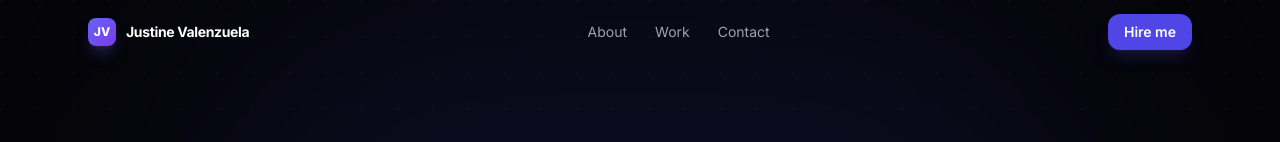
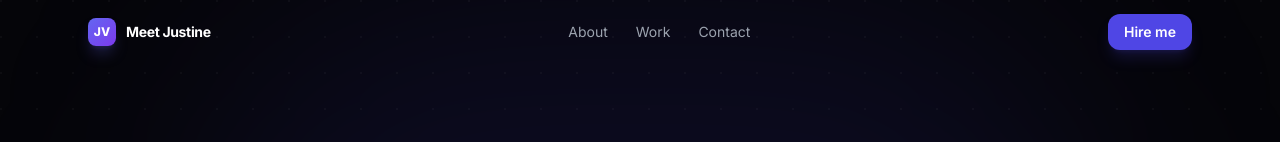
Before and after one commit to valenzuelajustinejurel/jv-portfolio, a React (Vite) app: page / in a window 1280 px wide. Shown: the top 142 px of the page. Built offline with nearby package versions, Linux system fonts and the light colour scheme.

Commit message:
feat: update nav brand text to 'Meet Justine'
Co-Authored-By: Claude Sonnet 4.6 <noreply@anthropic.com>

```diff
--- a/src/components/Nav.jsx
+++ b/src/components/Nav.jsx
@@ -32,7 +32,7 @@ export default function Nav() {
               <span className="text-white text-xs font-black">JV</span>
             </div>
             <span className="font-bold text-white text-sm tracking-tight hidden sm:block">
-              Justine Valenzuela
+              Meet Justine
             </span>
           </a>
 
```
